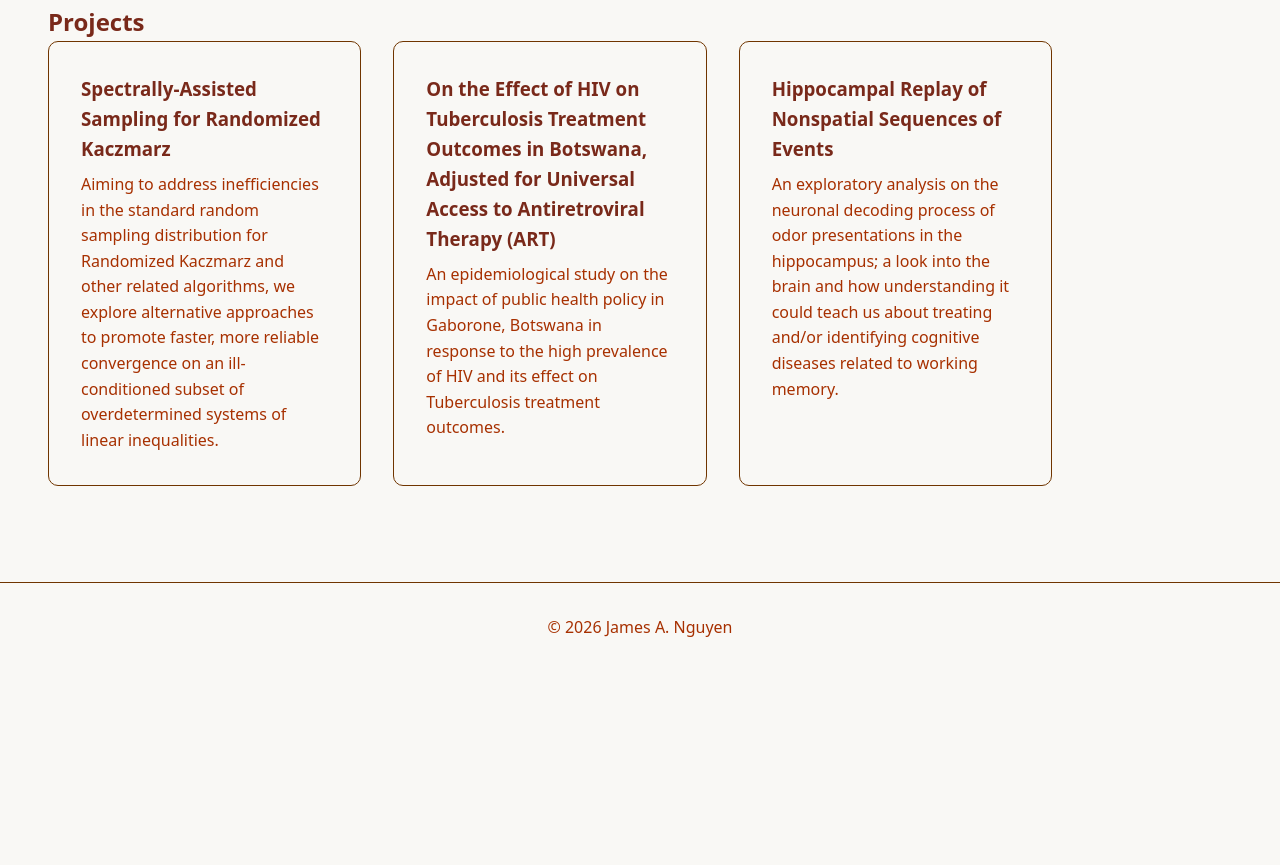
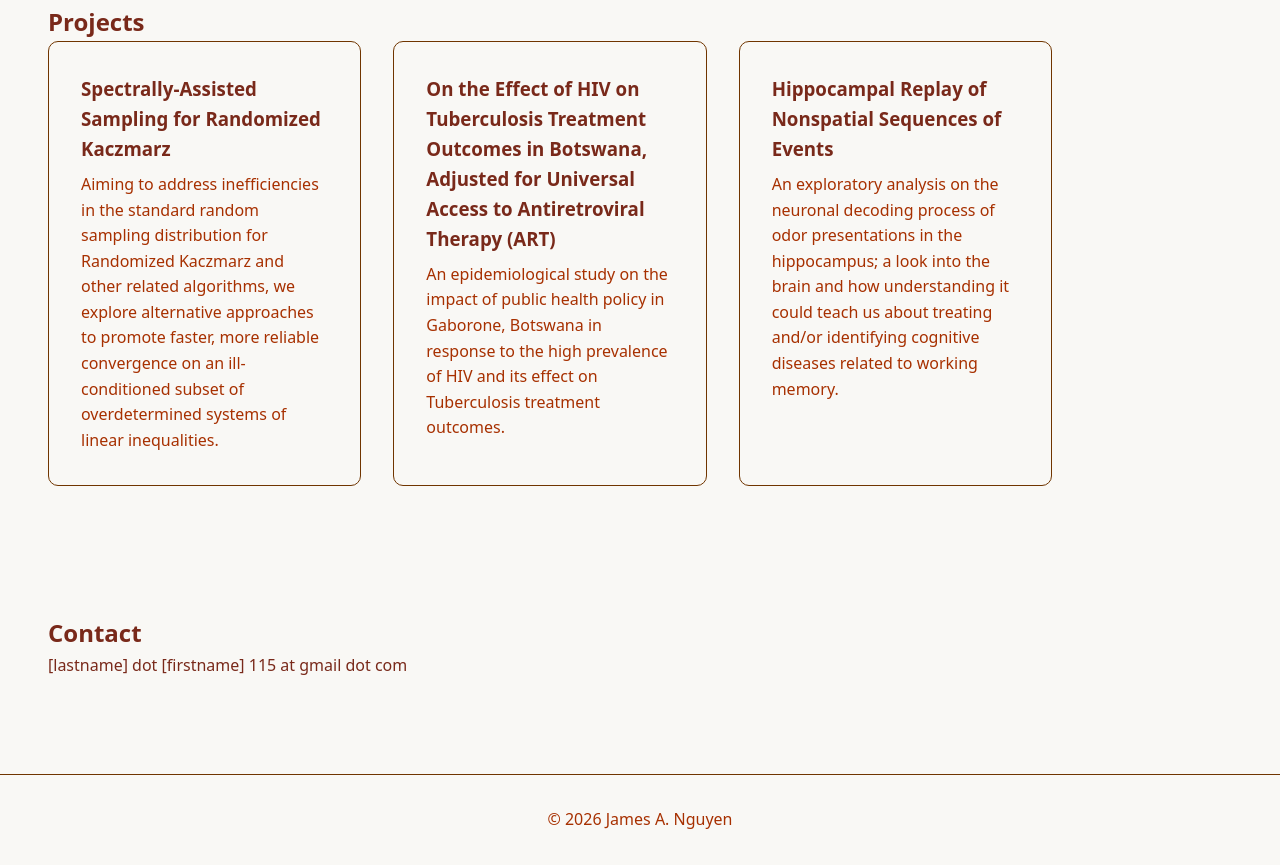
Before and after one commit to janguyen115/myWebsite, a plain HTML site: page index.html in a window 1280 px wide. Shown: the part 977-1842 px from the top of the page. Before the commit the page ends 1650 px from the top, so only its background shows below. Drawn offline with Linux system fonts and the light colour scheme.

Commit message:
add email to contact

```diff
--- a/index.html
+++ b/index.html
@@ -59,6 +59,13 @@
     </div>
   </section>
 
+  <section id="contact" class="section container">
+    <h2>Contact</h2>
+    <p>
+      [lastname] dot [firstname] 115 at gmail dot com
+    </p>
+  </section>
+
   <!-- ================= FOOTER ================= -->
   <footer>
     <p>© 2026 James A. Nguyen</p>
```
